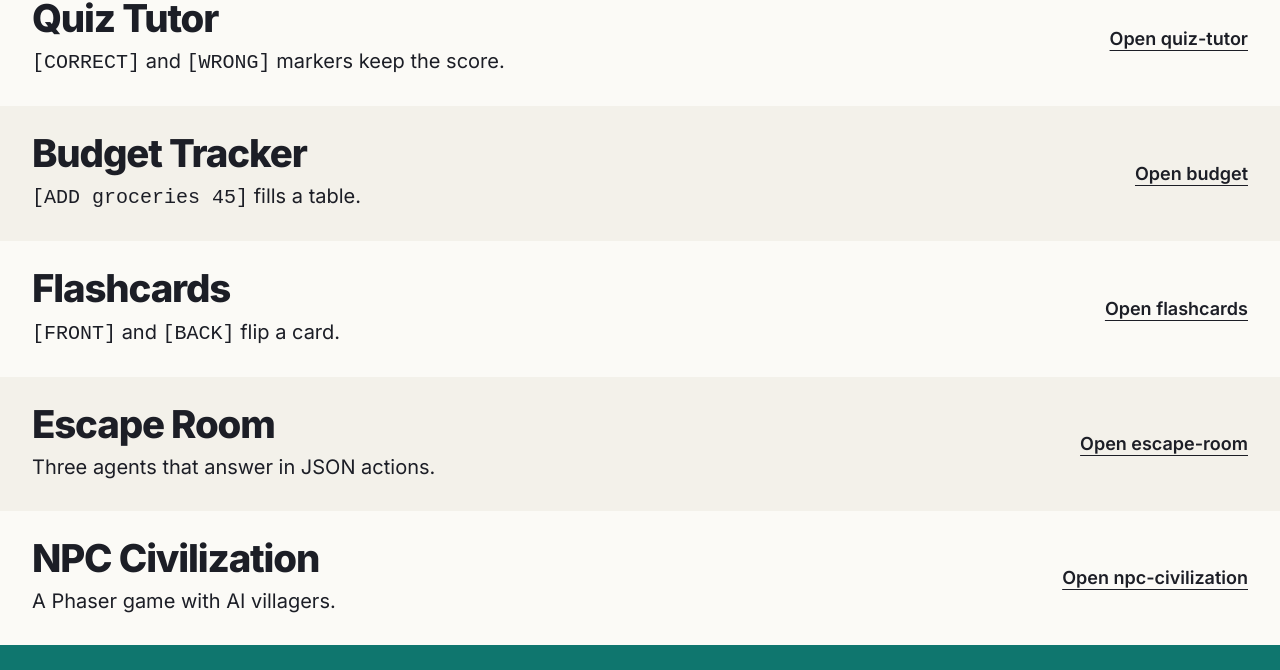
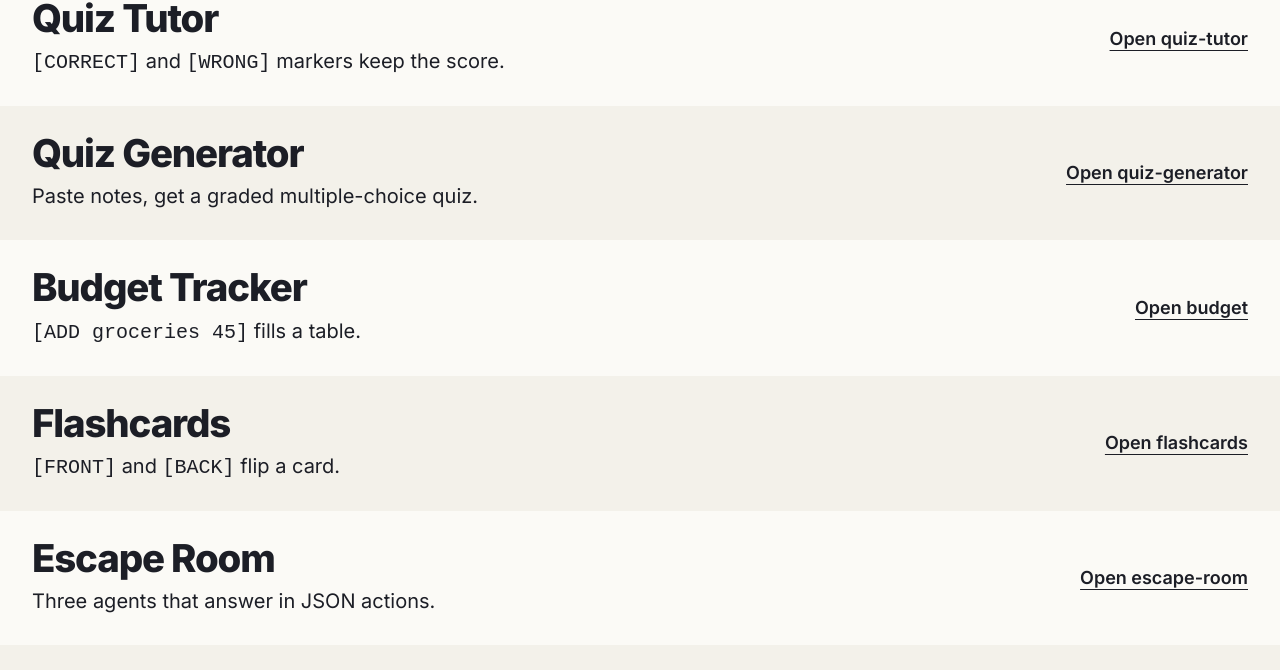
Before and after one commit to nkthakur48/peacock-never-phoned-home, a plain HTML site: page index.html in a window 1280 px wide. Shown: the part 4867-5537 px from the top of the page. Drawn offline with Linux system fonts and the light colour scheme.

Commit message:
Link quiz-generator from the landing page

```diff
--- a/index.html
+++ b/index.html
@@ -200,6 +200,10 @@
       <a class="open" href="showcase/quiz-tutor/">Open quiz-tutor</a>
     </li>
     <li>
+      <div><h3>Quiz Generator</h3><p>Paste notes, get a graded multiple-choice quiz.</p></div>
+      <a class="open" href="showcase/quiz-generator/">Open quiz-generator</a>
+    </li>
+    <li>
       <div><h3>Budget Tracker</h3><p><code>[ADD groceries 45]</code> fills a table.</p></div>
       <a class="open" href="showcase/budget/">Open budget</a>
     </li>
```
